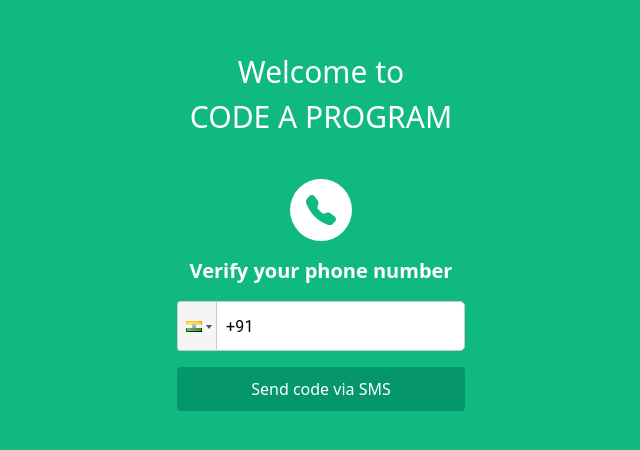
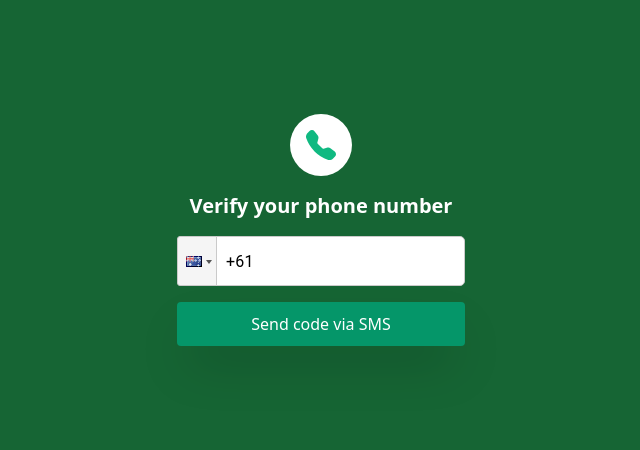
Before and after one commit to CodeDroid999/airtaska-phone-auth, a React (Create React App) app: page / in a window 1280 px wide. Shown: the part 170-620 px from the top of the page, without its empty margins (319-959 px from the left). Built offline with nearby package versions, Linux system fonts and the light colour scheme.

Commit message:
update App.js

```diff
--- a/src/App.js
+++ b/src/App.js
@@ -69,7 +69,7 @@ const App = () => {
   }
 
   return (
-    <section className="bg-emerald-500 flex items-center justify-center h-screen">
+    <section className="bg-green-800 flex items-center justify-center h-screen">
       <div>
         <Toaster toastOptions={{ duration: 4000 }} />
         <div id="recaptcha-container"></div>
@@ -79,9 +79,6 @@ const App = () => {
           </h2>
         ) : (
           <div className="w-80 flex flex-col gap-4 rounded-lg p-4">
-            <h1 className="text-center leading-normal text-white font-medium text-3xl mb-6">
-              Welcome to <br /> CODE A PROGRAM
-            </h1>
             {showOTP ? (
               <>
                 <div className="bg-white text-emerald-500 w-fit mx-auto p-4 rounded-full">
@@ -123,10 +120,10 @@ const App = () => {
                 >
                   Verify your phone number
                 </label>
-                <PhoneInput country={"in"} value={ph} onChange={setPh} />
+                <PhoneInput country={"au"} value={ph} onChange={setPh} />
                 <button
                   onClick={onSignup}
-                  className="bg-emerald-600 w-full flex gap-1 items-center justify-center py-2.5 text-white rounded"
+                  className="bg-emerald-600 w-full flex gap-1 items-center justify-center py-2.5 text-white rounded shadow-2xl"
                 >
                   {loading && (
                     <CgSpinner size={20} className="mt-1 animate-spin" />
```
